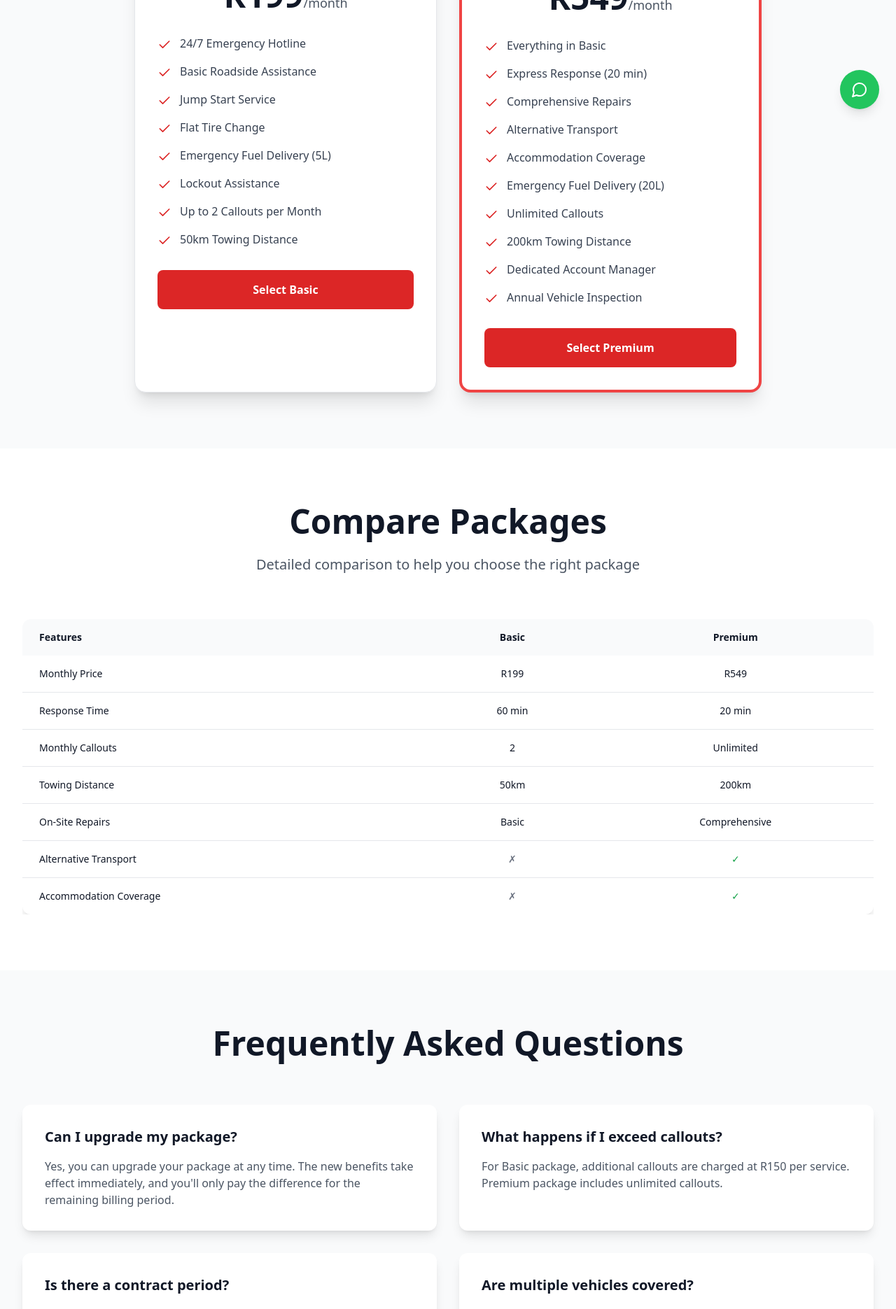
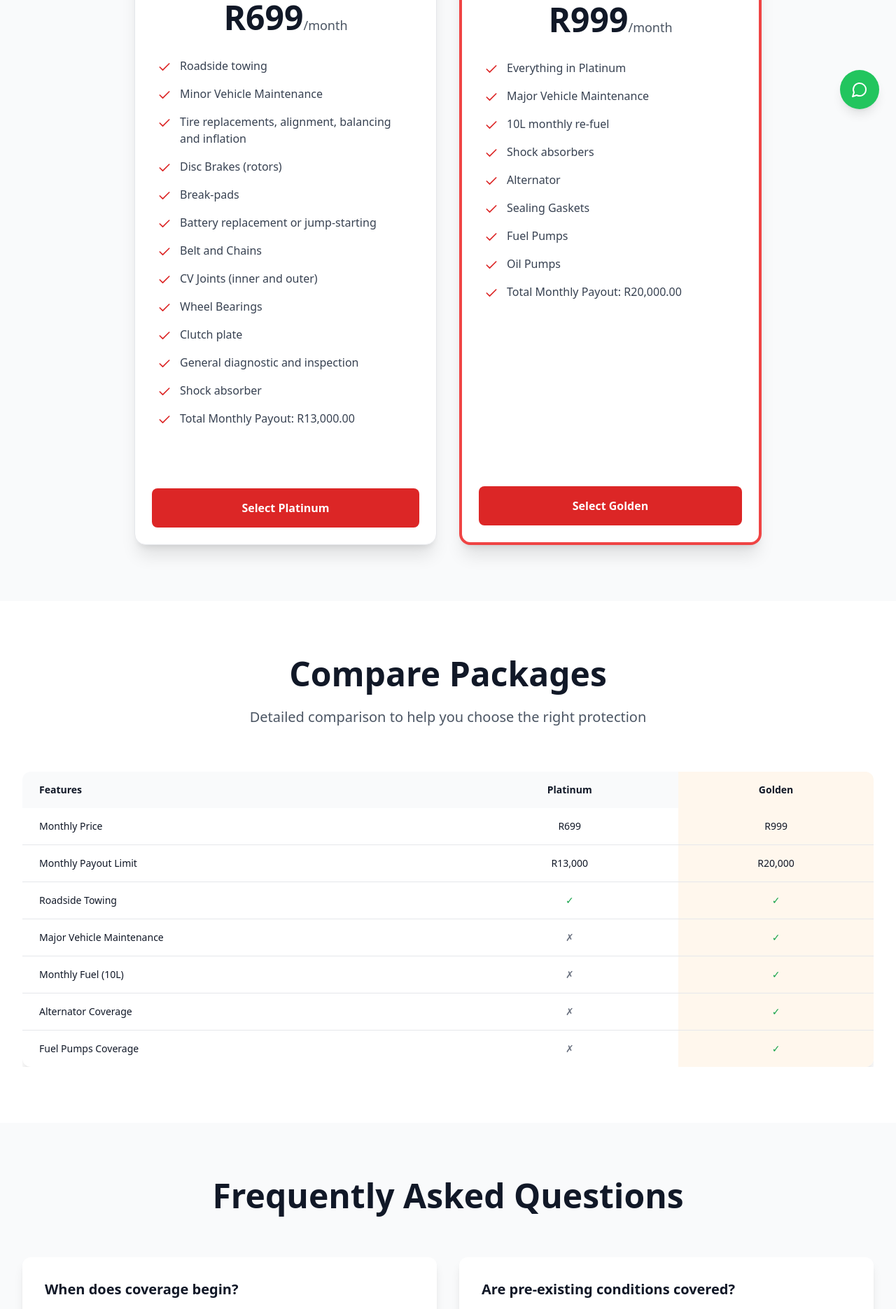
Before and after one commit to zaid-xt/AutoFirst, a React (Vite) app: page /packages in a window 1280 px wide. Shown: the part 620-2491 px from the top of the page at 70% size. Built offline with nearby package versions, Linux system fonts and the light colour scheme.

Commit message:
Updated packages

```diff
--- a/src/pages/Cart.tsx
+++ b/src/pages/Cart.tsx
@@ -155,8 +155,8 @@ const Cart = () => {
                   <div className="space-y-3 mt-6">
 
 <Link
-  to="/checkout"  // Changed from "/book"
-  className="block w-full bg-orange-500 hover:bg-orange-600 text-white py-3 px-6 rounded-lg font-semibold text-center transition-colors"
+  to="/checkout"
+  className="block w-full bg-red-600 hover:bg-red-700 text-white py-3 px-6 rounded-lg font-semibold text-center transition-colors"
 >
   Proceed to Checkout
 </Link>
--- a/src/pages/Packages.tsx
+++ b/src/pages/Packages.tsx
@@ -8,49 +8,53 @@ const Packages = () => {
 
   const packages = [
     {
-      id: 'basic',
-      name: "Basic",
-      price: "R199",
+      id: 'platinum',
+      name: "Platinum",
+      price: "R699",
       period: "/month",
       icon: <Shield className="h-8 w-8" />,
       color: "red",
       popular: false,
       responseTime: "60 min",
       supportLevel: "Standard Support",
-      description: "Essential roadside assistance for basic needs",
+      description: "Comprehensive coverage for essential vehicle components",
       features: [
-        { feature: "24/7 Emergency Hotline", included: true },
-        { feature: "Basic Roadside Assistance", included: true },
-        { feature: "Jump Start Service", included: true },
-        { feature: "Flat Tire Change", included: true },
-        { feature: "Emergency Fuel Delivery (5L)", included: true },
-        { feature: "Lockout Assistance", included: true },
-        { feature: "Up to 2 Callouts per Month", included: true },
-        { feature: "50km Towing Distance", included: true }
+        { feature: "Roadside towing", included: true },
+        { feature: "Minor Vehicle Maintenance", included: true },
+        { feature: "Tire replacements, alignment, balancing and inflation", included: true },
+        { feature: "Disc Brakes (rotors)", included: true },
+        { feature: "Break-pads", included: true },
+        { feature: "Battery replacement or jump-starting", included: true },
+        { feature: "Belt and Chains", included: true },
+        { feature: "CV Joints (inner and outer)", included: true },
+        { feature: "Wheel Bearings", included: true },
+        { feature: "Clutch plate", included: true },
+        { feature: "General diagnostic and inspection", included: true },
+        { feature: "Shock absorber", included: true },
+        { feature: "Total Monthly Payout: R13,000.00", included: true }
       ]
     },
     {
-      id: 'premium',
-      name: "Premium",
-      price: "R549",
+      id: 'golden',
+      name: "Golden",
+      price: "R999",
       period: "/month",
       icon: <Crown className="h-8 w-8" />,
       color: "red",
       popular: true,
-      responseTime: "20 min",
-      supportLevel: "VIP Support",
-      description: "Comprehensive coverage with premium benefits",
+      responseTime: "30 min",
+      supportLevel: "Premium Support",
+      description: "Premium coverage with extensive component protection",
       features: [
-        { feature: "Everything in Basic", included: true },
-        { feature: "Express Response (20 min)", included: true },
-        { feature: "Comprehensive Repairs", included: true },
-        { feature: "Alternative Transport", included: true },
-        { feature: "Accommodation Coverage", included: true },
-        { feature: "Emergency Fuel Delivery (20L)", included: true },
-        { feature: "Unlimited Callouts", included: true },
-        { feature: "200km Towing Distance", included: true },
-        { feature: "Dedicated Account Manager", included: true },
-        { feature: "Annual Vehicle Inspection", included: true }
+        { feature: "Everything in Platinum", included: true },
+        { feature: "Major Vehicle Maintenance", included: true },
+        { feature: "10L monthly re-fuel", included: true },
+        { feature: "Shock absorbers", included: true },
+        { feature: "Alternator", included: true },
+        { feature: "Sealing Gaskets", included: true },
+        { feature: "Fuel Pumps", included: true },
+        { feature: "Oil Pumps", included: true },
+        { feature: "Total Monthly Payout: R20,000.00", included: true }
       ]
     }
   ];
@@ -70,13 +74,13 @@ const Packages = () => {
   return (
     <div className="pt-16">
       {/* Hero Section */}
-      <section className="py-20 bg-gradient-to-br from-black to-red-900 py-20 bg-blue-800 text-white">
+      <section className="py-20 bg-gradient-to-br from-black to-red-900 text-white">
         <div className="max-w-7xl mx-auto px-4 sm:px-6 lg:px-8 text-center">
           <h1 className="text-5xl md:text-6xl font-bold mb-6">
-            Choose Your Package
+            Choose Your Mechanical Aid Package
           </h1>
           <p className="text-xl md:text-2xl max-w-3xl mx-auto leading-relaxed">
-            Flexible plans designed to meet your specific needs and budget
+            Comprehensive protection plans for your vehicle's mechanical components
           </p>
         </div>
       </section>
@@ -90,7 +94,7 @@ const Packages = () => {
               return (
                 <div
                   key={index}
-                  className={`bg-white rounded-2xl shadow-xl hover:shadow-2xl transition-all duration-300 transform hover:scale-105 ${
+                  className={`bg-white rounded-2xl shadow-xl hover:shadow-2xl transition-all duration-300 transform hover:scale-105 flex flex-col ${
                     pkg.popular ? 'border-4 border-red-500 relative' : 'border border-gray-200'
                   }`}
                 >
@@ -102,7 +106,7 @@ const Packages = () => {
                     </div>
                   )}
 
-                  <div className="p-8">
+                  <div className="p-8 flex-grow">
                     <div className={`${colors.bg} p-4 rounded-full w-16 h-16 mx-auto mb-6 flex items-center justify-center text-white`}>
                       {pkg.icon}
                     </div>
@@ -124,7 +128,9 @@ const Packages = () => {
                         </li>
                       ))}
                     </ul>
+                  </div>
 
+                  <div className="p-6">
                     <button
                       onClick={() => addToCart({
                         id: pkg.id,
@@ -157,7 +163,7 @@ const Packages = () => {
               Compare Packages
             </h2>
             <p className="text-xl text-gray-600 max-w-2xl mx-auto">
-              Detailed comparison to help you choose the right package
+              Detailed comparison to help you choose the right protection
             </p>
           </div>
 
@@ -166,45 +172,45 @@ const Packages = () => {
               <thead className="bg-gray-50">
                 <tr>
                   <th className="px-6 py-4 text-left text-sm font-semibold text-gray-900">Features</th>
-                  <th className="px-6 py-4 text-center text-sm font-semibold text-gray-900">Basic</th>
-                  <th className="px-6 py-4 text-center text-sm font-semibold text-gray-900">Premium</th>
+                  <th className="px-6 py-4 text-center text-sm font-semibold text-gray-900">Platinum</th>
+                  <th className="px-6 py-4 text-center text-sm font-semibold text-gray-900 bg-orange-50">Golden</th>
                 </tr>
               </thead>
               <tbody className="divide-y divide-gray-200">
                 <tr>
                   <td className="px-6 py-4 text-sm font-medium text-gray-900">Monthly Price</td>
-                  <td className="px-6 py-4 text-center text-sm text-gray-900">R199</td>
-                  <td className="px-6 py-4 text-center text-sm text-gray-900">R549</td>
+                  <td className="px-6 py-4 text-center text-sm text-gray-900">R699</td>
+                  <td className="px-6 py-4 text-center text-sm text-gray-900 bg-orange-50">R999</td>
                 </tr>
                 <tr>
-                  <td className="px-6 py-4 text-sm font-medium text-gray-900">Response Time</td>
-                  <td className="px-6 py-4 text-center text-sm text-gray-900">60 min</td>
-                  <td className="px-6 py-4 text-center text-sm text-gray-900">20 min</td>
+                  <td className="px-6 py-4 text-sm font-medium text-gray-900">Monthly Payout Limit</td>
+                  <td className="px-6 py-4 text-center text-sm text-gray-900">R13,000</td>
+                  <td className="px-6 py-4 text-center text-sm text-gray-900 bg-orange-50">R20,000</td>
                 </tr>
                 <tr>
-                  <td className="px-6 py-4 text-sm font-medium text-gray-900">Monthly Callouts</td>
-                  <td className="px-6 py-4 text-center text-sm text-gray-900">2</td>
-                  <td className="px-6 py-4 text-center text-sm text-gray-900">Unlimited</td>
+                  <td className="px-6 py-4 text-sm font-medium text-gray-900">Roadside Towing</td>
+                  <td className="px-6 py-4 text-center text-sm text-green-600">✓</td>
+                  <td className="px-6 py-4 text-center text-sm text-green-600 bg-orange-50">✓</td>
                 </tr>
                 <tr>
-                  <td className="px-6 py-4 text-sm font-medium text-gray-900">Towing Distance</td>
-                  <td className="px-6 py-4 text-center text-sm text-gray-900">50km</td>
-                  <td className="px-6 py-4 text-center text-sm text-gray-900">200km</td>
+                  <td className="px-6 py-4 text-sm font-medium text-gray-900">Major Vehicle Maintenance</td>
+                  <td className="px-6 py-4 text-center text-sm text-gray-500">✗</td>
+                  <td className="px-6 py-4 text-center text-sm text-green-600 bg-orange-50">✓</td>
                 </tr>
                 <tr>
-                  <td className="px-6 py-4 text-sm font-medium text-gray-900">On-Site Repairs</td>
-                  <td className="px-6 py-4 text-center text-sm text-gray-900">Basic</td>
-                  <td className="px-6 py-4 text-center text-sm text-gray-900">Comprehensive</td>
+                  <td className="px-6 py-4 text-sm font-medium text-gray-900">Monthly Fuel (10L)</td>
+                  <td className="px-6 py-4 text-center text-sm text-gray-500">✗</td>
+                  <td className="px-6 py-4 text-center text-sm text-green-600 bg-orange-50">✓</td>
                 </tr>
                 <tr>
-                  <td className="px-6 py-4 text-sm font-medium text-gray-900">Alternative Transport</td>
+                  <td className="px-6 py-4 text-sm font-medium text-gray-900">Alternator Coverage</td>
                   <td className="px-6 py-4 text-center text-sm text-gray-500">✗</td>
-                  <td className="px-6 py-4 text-center text-sm text-green-600">✓</td>
+                  <td className="px-6 py-4 text-center text-sm text-green-600 bg-orange-50">✓</td>
                 </tr>
                 <tr>
-                  <td className="px-6 py-4 text-sm font-medium text-gray-900">Accommodation Coverage</td>
+                  <td className="px-6 py-4 text-sm font-medium text-gray-900">Fuel Pumps Coverage</td>
                   <td className="px-6 py-4 text-center text-sm text-gray-500">✗</td>
-                  <td className="px-6 py-4 text-center text-sm text-green-600">✓</td>
+                  <td className="px-6 py-4 text-center text-sm text-green-600 bg-orange-50">✓</td>
                 </tr>
               </tbody>
             </table>
@@ -223,34 +229,30 @@ const Packages = () => {
 
           <div className="grid grid-cols-1 md:grid-cols-2 gap-8">
             <div className="bg-white p-8 rounded-xl shadow-lg">
-              <h3 className="text-xl font-bold text-gray-900 mb-4">Can I upgrade my package?</h3>
+              <h3 className="text-xl font-bold text-gray-900 mb-4">When does coverage begin?</h3>
               <p className="text-gray-600">
-                Yes, you can upgrade your package at any time. The new benefits take effect immediately,
-                and you'll only pay the difference for the remaining billing period.
+                Your Auto-First Mechanical Aid services commence immediately upon your initial premium payment.
               </p>
             </div>
 
             <div className="bg-white p-8 rounded-xl shadow-lg">
-              <h3 className="text-xl font-bold text-gray-900 mb-4">What happens if I exceed callouts?</h3>
+              <h3 className="text-xl font-bold text-gray-900 mb-4">Are pre-existing conditions covered?</h3>
               <p className="text-gray-600">
-                For Basic package, additional callouts are charged at R150 per service.
-                Premium package includes unlimited callouts.
+                Pre-existing component failures will only be covered after your third premium has been accepted by our administrator.
               </p>
             </div>
 
             <div className="bg-white p-8 rounded-xl shadow-lg">
-              <h3 className="text-xl font-bold text-gray-900 mb-4">Is there a contract period?</h3>
+              <h3 className="text-xl font-bold text-gray-900 mb-4">Can I transfer my coverage?</h3>
               <p className="text-gray-600">
-                No long-term contracts required. All packages are month-to-month with 30 days notice
-                for cancellation.
+                If you sell your vehicle privately, the balance of your Mechanical Aid can be transferred to the new owner, subject to approval.
               </p>
             </div>
 
             <div className="bg-white p-8 rounded-xl shadow-lg">
-              <h3 className="text-xl font-bold text-gray-900 mb-4">Are multiple vehicles covered?</h3>
+              <h3 className="text-xl font-bold text-gray-900 mb-4">What about aftermarket parts?</h3>
               <p className="text-gray-600">
-                Each package covers one primary vehicle. Additional vehicles can be added for 50%
-                of the package price per vehicle.
+                We will not cover aftermarket components, but will cover damage to original components caused by aftermarket parts.
               </p>
             </div>
           </div>
@@ -258,17 +260,17 @@ const Packages = () => {
       </section>
 
       {/* CTA Section */}
-      <section className="py-20 bg-gradient-to-br from-black to-red-900 py-20 bg-blue-800 text-white">
+      <section className="py-20 bg-gradient-to-br from-black to-red-900 text-white">
         <div className="max-w-7xl mx-auto px-4 sm:px-6 lg:px-8 text-center">
           <h2 className="text-4xl md:text-5xl font-bold mb-6">
-            Ready to Get Protected?
+            Ready to Protect Your Vehicle?
           </h2>
           <p className="text-xl text-white mb-8 max-w-2xl mx-auto">
-            Join thousands of satisfied customers who trust Auto First for their vehicle needs
+            Join thousands of vehicle owners who trust Auto-First for comprehensive mechanical protection
           </p>
           <Link
             to="/cart"
-              className="bg-[#b91c1c] hover:bg-red-700 text-white px-8 py-4 rounded-lg text-lg font-semibold transition-all duration-300 transform hover:scale-105 inline-flex items-center justify-center"
+            className="bg-[#b91c1c] hover:bg-red-700 text-white px-8 py-4 rounded-lg text-lg font-semibold transition-all duration-300 transform hover:scale-105 inline-flex items-center justify-center"
           >
             View Your Cart
             <Zap className="ml-2 h-5 w-5" />
```
